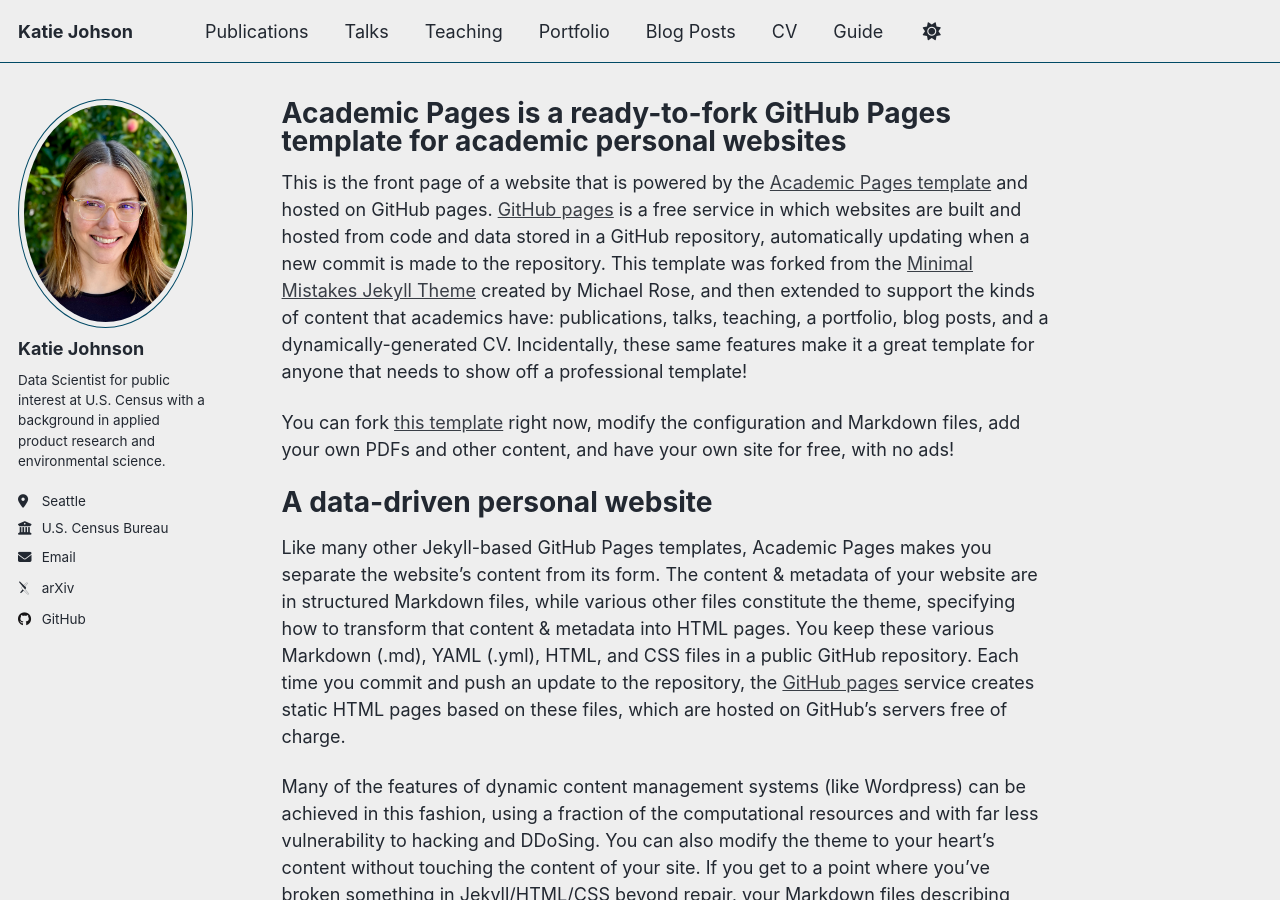
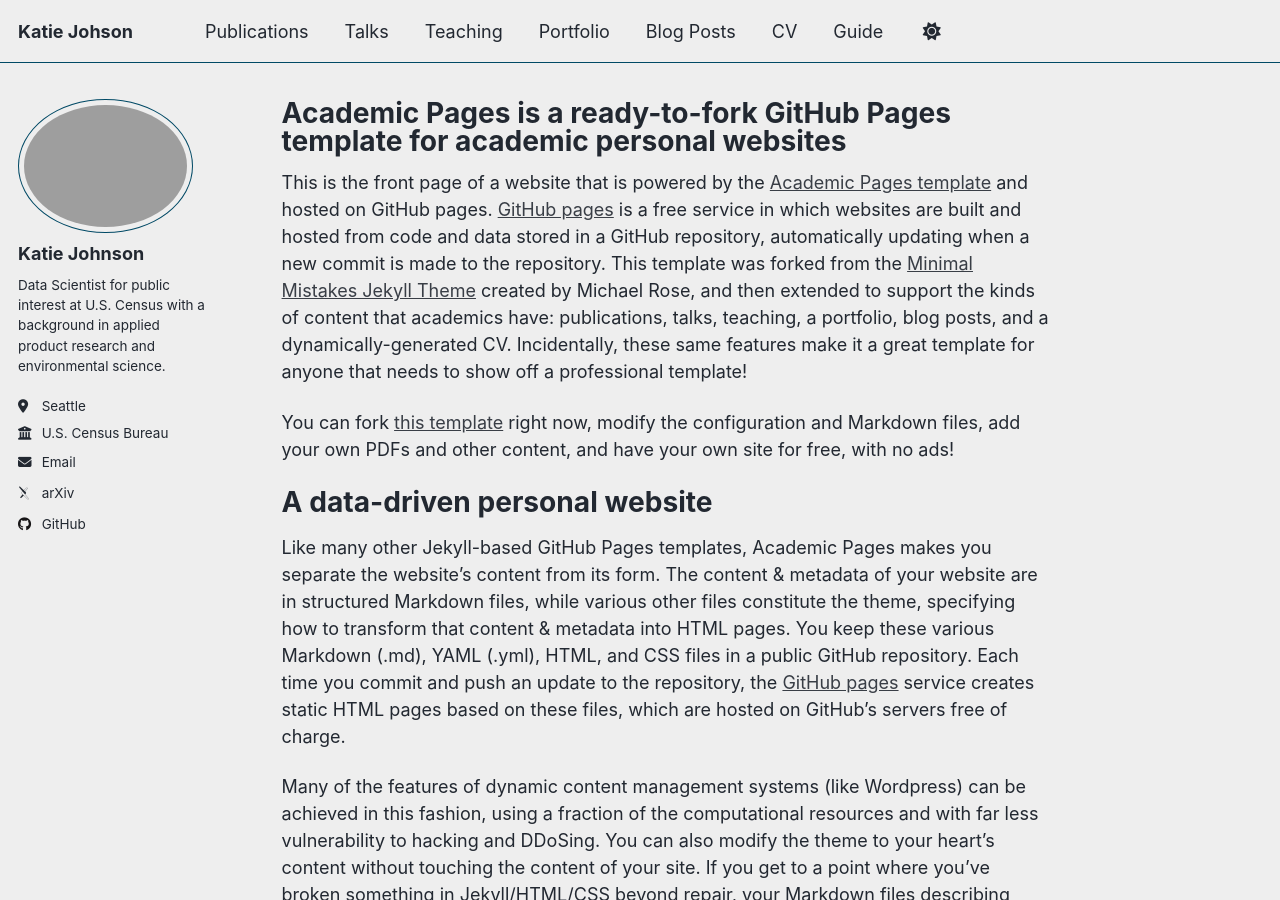
Before and after one commit to katiejohnsonsf/katiejohnsonsf.github.io, a Jekyll site: the page built from _pages/about.md, in a window 1280 px wide and 900 px high. Built offline with Jekyll 4.4.1, drawn with Linux system fonts in a browser that asks for light colours; some web fonts are replaced; a script that is not in the unit is left out.

Commit message:
Update avatar path in _config.yml

```diff
--- a/_config.yml
+++ b/_config.yml
@@ -23,7 +23,7 @@ repository               : "katiejohnsonsf/katiejohnsonsf.github.io"
 #               Additional customization can be done by editing /_includes/author-profile.html
 author:
   # Biographic information
-  avatar           : "Katie Johnson_ headshot.png"
+  avatar           : images/"Katie Johnson_ headshot.png"
   name             : "Katie Johnson"
   pronouns         : # example: "she/her"
   bio              : "Data Scientist for public interest at U.S. Census with a background in applied product research and environmental science."
```
